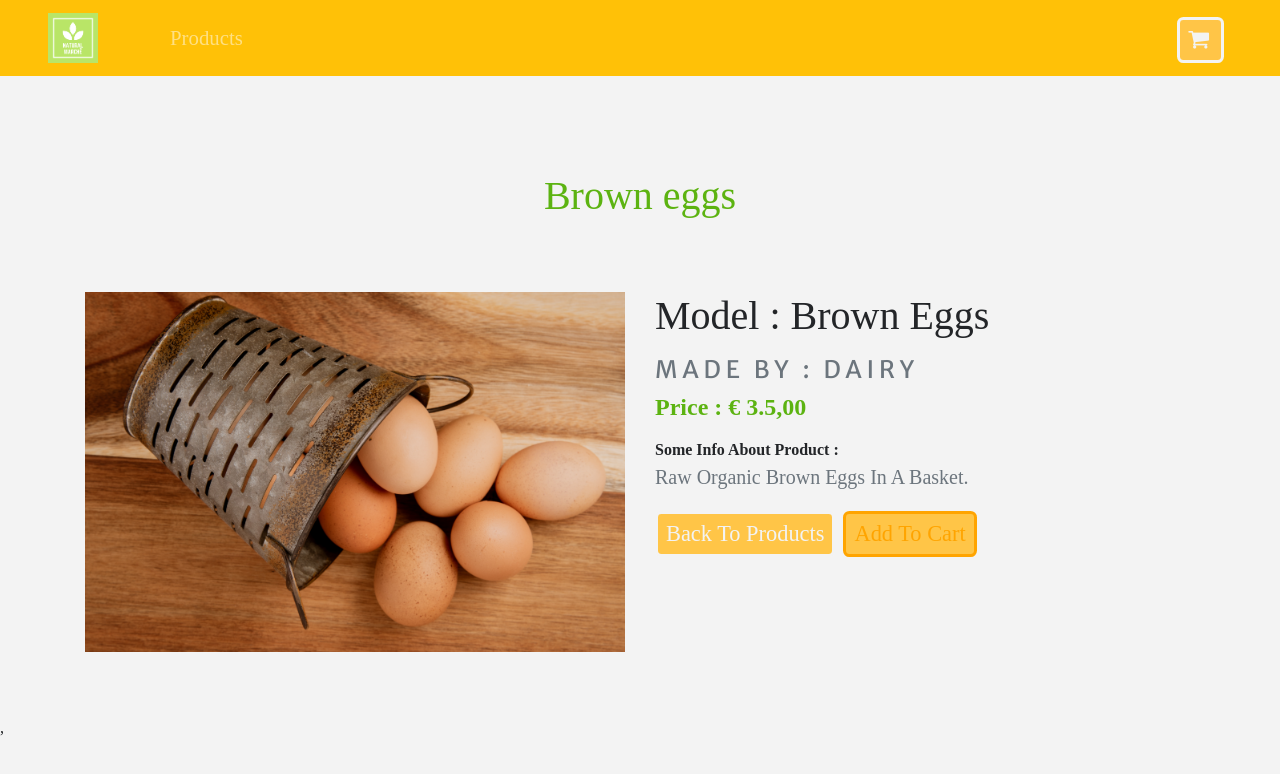
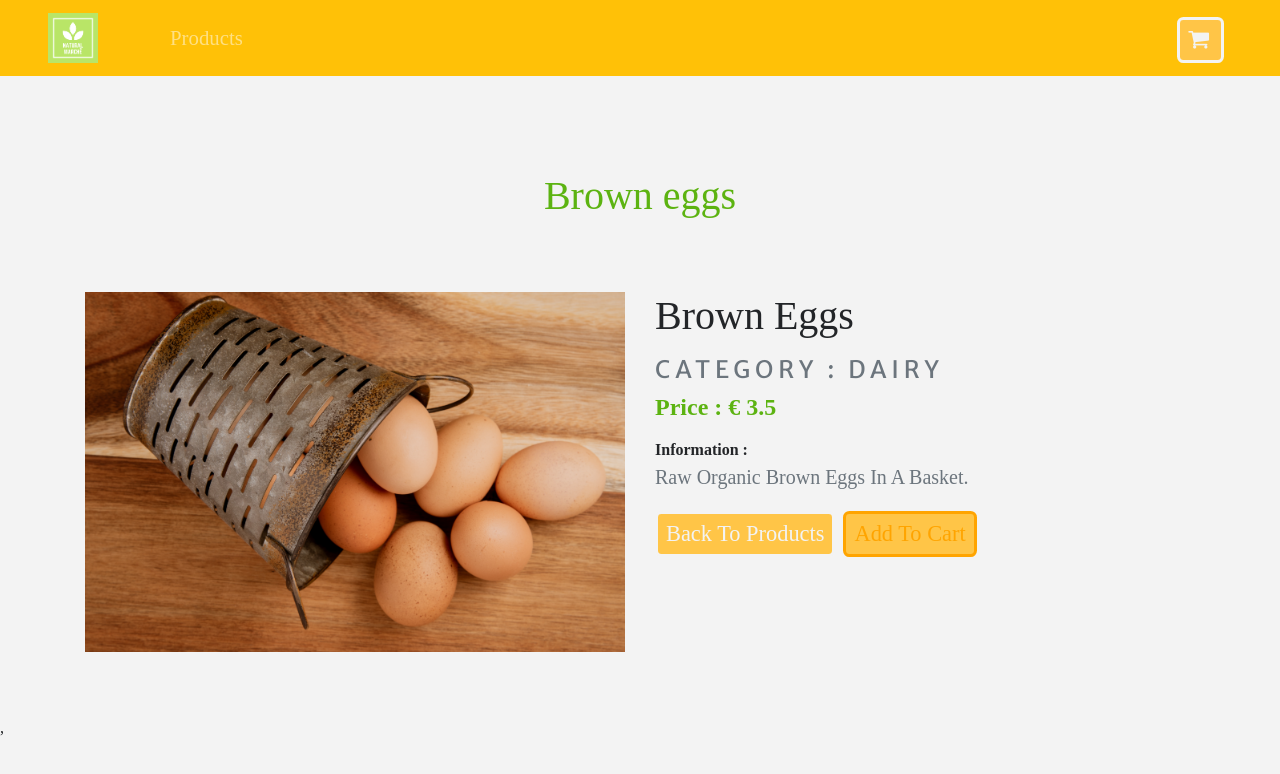
Before and after one commit to barbara-carnieri/Natural-Marche, a React (Create React App) app: page /details in a window 1280 px wide. Shown: the top 774 px of the page. Built offline with nearby package versions, Linux system fonts and the light colour scheme; a web font is replaced by a local one.

Commit message:
context update

```diff
--- a/src/components/Details.js
+++ b/src/components/Details.js
@@ -25,18 +25,18 @@ export default class Details extends Component {
                 </div>
                 {/* prdoduct info */}
                 <div className="col-10 mx-auto col-md-6 my-3 text-capitalize">
-                  <h1>model : {title}</h1>
+                  <h1> {title}</h1>
                   <h4 className="text-title text-uppercase text-muted mt-3 mb-2">
-                    made by : <span className="text-uppercase">{company}</span>
+                    Category : <span className="text-uppercase">{company}</span>
                   </h4>
                   <h4 className="text-green">
                     <strong>
                       price : <span> € </span>
-                      {price}<span>,00</span>
+                      {price}
                     </strong>
                   </h4>
                   <p className="text-capitalize font-weight-bold mt-3 mb-0">
-                    some info about product :
+                    Information :
                   </p>
                   <p className="text-muted lead">{info}</p>
                   {/* buttons */}
--- a/src/context.js
+++ b/src/context.js
@@ -147,7 +147,7 @@ class ProductProvider extends Component {
      this.state.cart.map(item => (subTotal += item.total));
      const tempTax = subTotal * 0.1;
      const tax = parseFloat(tempTax.toFixed(2));
-     const total = subTotal + tax
+     const total = parseFloat((subTotal + tax).toFixed(2));
      this.setState(() => {
        return {
        cartSubTotal: subTotal,
--- a/src/data.js
+++ b/src/data.js
@@ -85,7 +85,7 @@ export const storeProducts = [
   },
   {
     id: 8,
-    title: "Baked stuffed portabello mushrooms",
+    title: "Stuffed portabello mushrooms",
     img: "images/product-8.jpg",
     price: 8.45,
     company: "vegetable",
```
